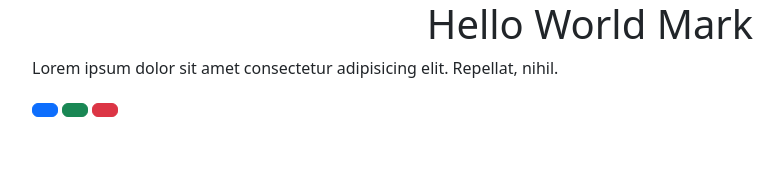
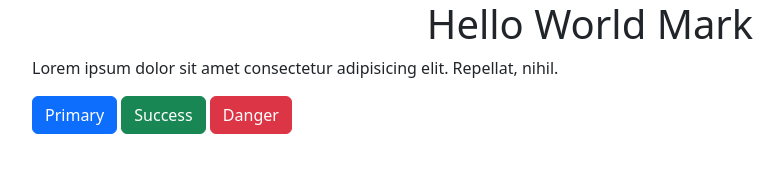
Before and after one commit to markjffrsn/sample-project, a website: page index.html in a window 1280 px wide. Shown: the whole page, without its empty margins (50-832 px from the left). Drawn offline with nearby package versions, Linux system fonts and the light colour scheme.

Commit message:
Update index.html

```diff
--- a/index.html
+++ b/index.html
@@ -17,9 +17,9 @@
 				Lorem ipsum dolor sit amet consectetur adipisicing elit. Repellat,
 				nihil.
 			</p>
-			<button class="btn btn-primary"></button>
-			<button class="btn btn-success"></button>
-			<button class="btn btn-danger"></button>
+			<button class="btn btn-primary">Primary</button>
+			<button class="btn btn-success">Success</button>
+			<button class="btn btn-danger">Danger</button>
 		</div>
 
 		<!-- Bootstrap JS CDN Link -->
```
